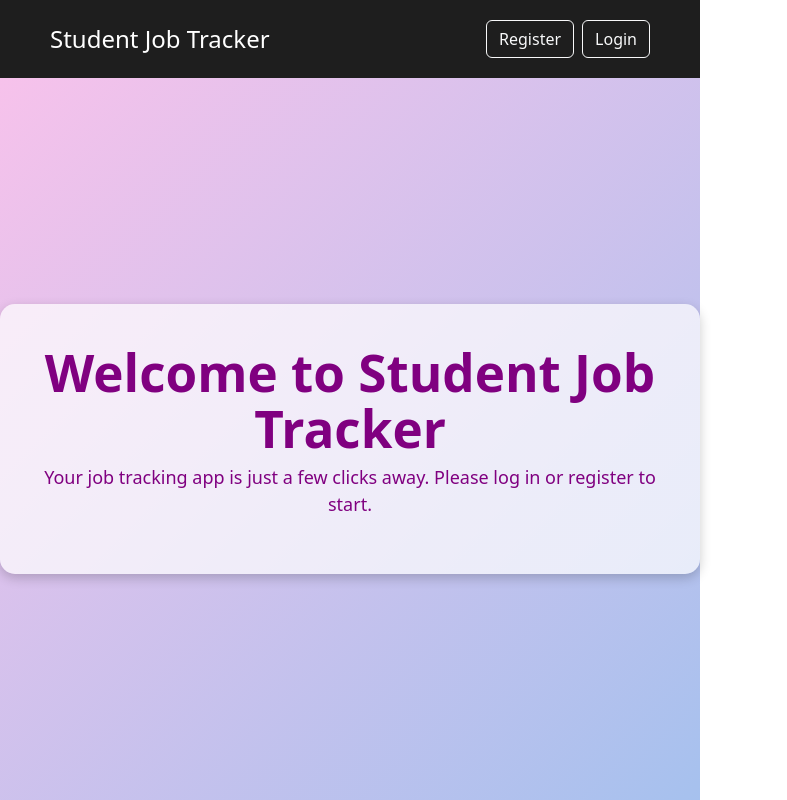
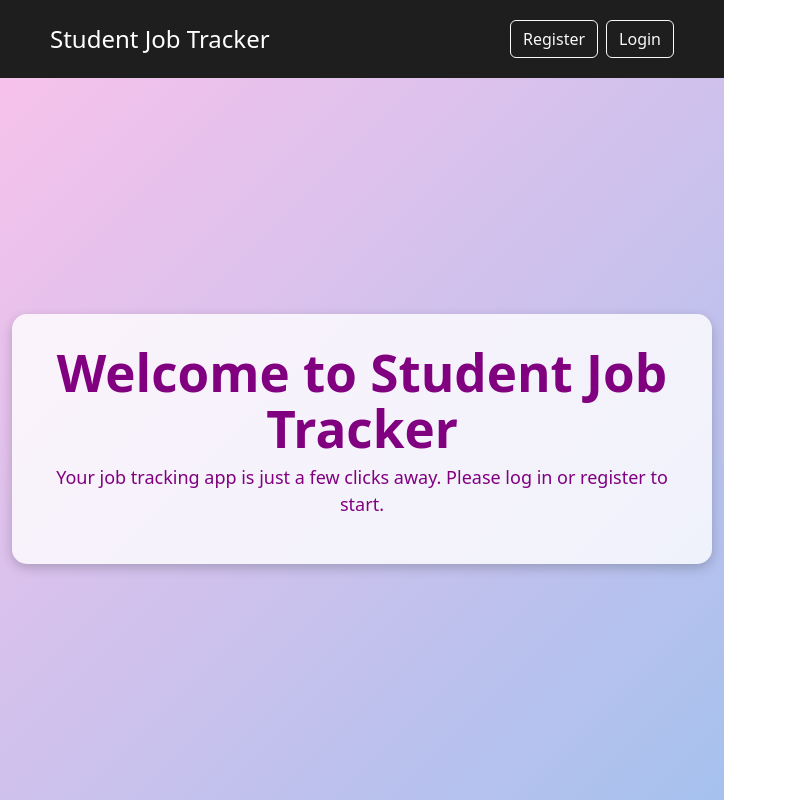
Before and after one commit to RohanGaikw/Student_Job_Tracker, a React (Vite) app in the folder frontend/: page / in a window 1280 px wide. Shown: the whole page, without its empty margins (0-787 px from the left). Built offline with nearby package versions, Linux system fonts and the light colour scheme.

Commit message:
Update App.jsx

```diff
--- a/frontend/src/App.jsx
+++ b/frontend/src/App.jsx
@@ -14,6 +14,7 @@
     <div
       style={{
         minHeight: '100vh',
+        width: '100%',
         background: 'linear-gradient(135deg, #fbc2eb, #a6c1ee)',
         display: 'flex',
         flexDirection: 'column',
@@ -65,11 +66,12 @@
       </nav>
 
       {/* Welcome Section */}
-      <div className="d-flex justify-content-center align-items-center" style={{ flex: 1 }}>
+      <div className="container d-flex justify-content-center align-items-center flex-grow-1">
         <div
+          className="w-100"
           style={{
-            background: 'rgba(255, 255, 255, 0.7)',
-            padding: '40px',
+            background: 'rgba(255, 255, 255, 0.8)',
+            padding: '30px',
             borderRadius: '15px',
             maxWidth: '700px',
             textAlign: 'center',
```
